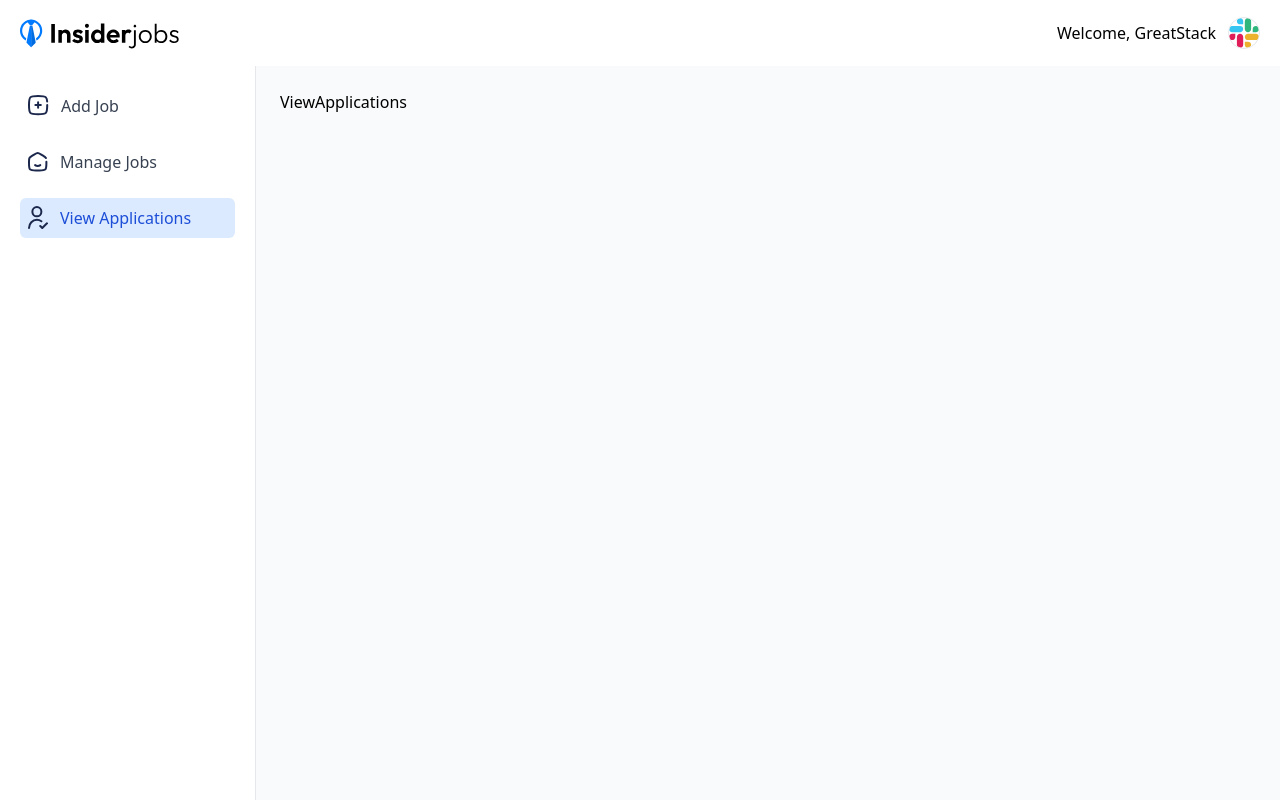
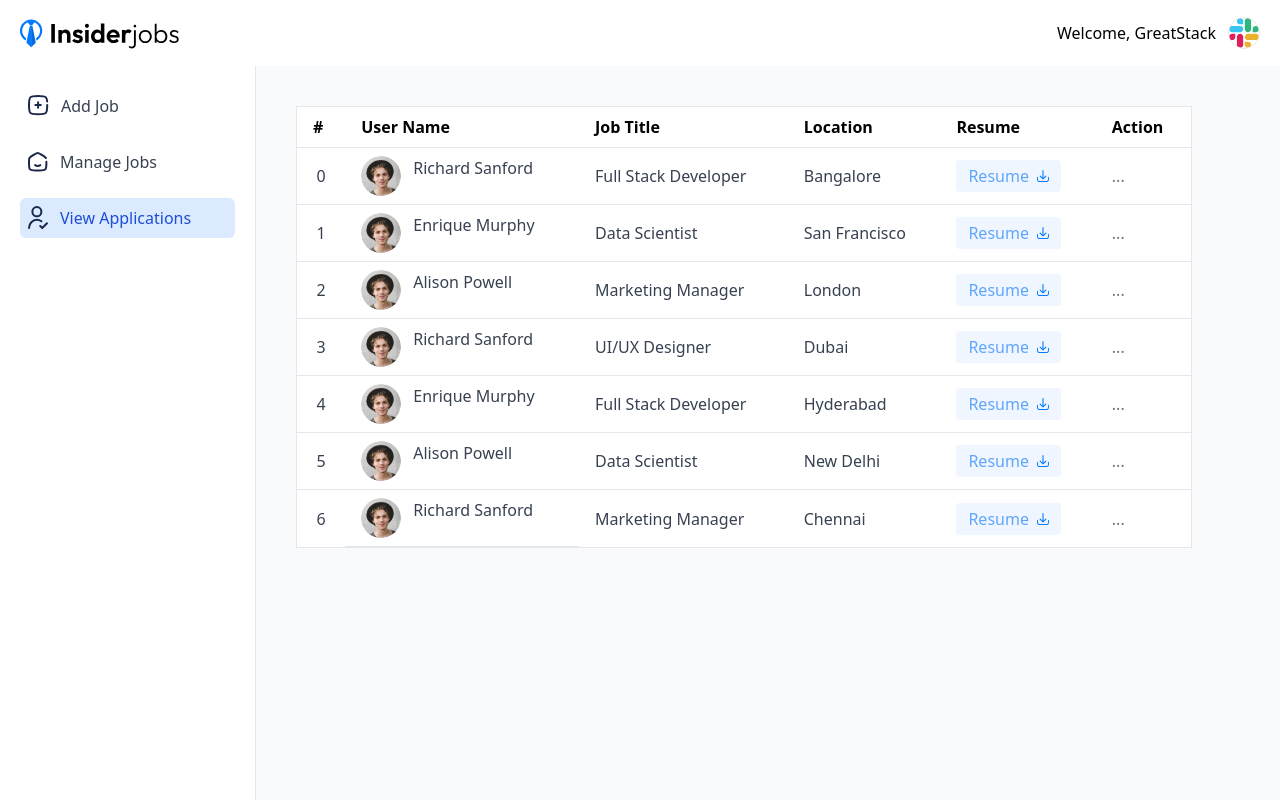
Before and after one commit to KashmiraNigholkar/Job_Portal_Website, a React (Vite) app in the folder client/: page /dashboard/view-applications in a window 1280 px wide. Built offline with nearby package versions, Linux system fonts and the light colour scheme.

Commit message:
twelveth   commit

```diff
--- a/client/src/pages/AddJob.jsx
+++ b/client/src/pages/AddJob.jsx
@@ -112,7 +112,7 @@ const AddJob = () => {
       {/* Job Salary */}
       <div>
         <p className='mb-2'>Job Salary</p>
-        <input
+        <input min={0}
           type="number"
           placeholder='2500'
           onChange={e => setSalary(e.target.value)}
@@ -124,7 +124,7 @@ const AddJob = () => {
       {/* Submit Button */}
       <button
         type="submit"
-        className="bg-blue-600 text-white px-5 py-2 mt-4 rounded hover:bg-blue-700 transition"
+        className='w-28 py-3 mt-4 bg-black text-white rounded'
       >
         ADD
       </button>
--- a/client/src/pages/ViewApplications.jsx
+++ b/client/src/pages/ViewApplications.jsx
@@ -1,8 +1,50 @@
 import React from 'react'
+import {assets, viewApplicationsPageData} from '../assets/assets'
 
 const ViewApplications = () => {
   return (
-    <div>ViewApplications</div>
+    <div className='container mx-auto p-4'>
+      <div>
+      <table className='w-full max-w-4xl bg-white border border-gray-200 max-sm:text-sm'>
+        <thead>
+          <tr className='border-b'>
+            <th className='py-2 px-4 text-left'>#</th>
+            <th className='py-2 px-4 text-left'>User Name</th>
+            <th className='py-2 px-4 text-left max-sm:hidden'>Job Title</th>
+            <th className='py-2 px-4 text-left max-sm:hidden'>Location</th>
+            <th className='py-2 px-4 text-left'>Resume</th>
+            <th className='py-2 px-4 text-left'>Action</th>
+          </tr>
+        </thead>
+        <tbody>
+          {viewApplicationsPageData.map((applicant,index)=>(
+            <tr key={index} className='text-gray-700'>
+              <td className='py-2 px-4 border-b text-center'>{index}</td>
+              <td className='py-2 px-4 border-b text-center flex'>
+                <img className='w-10 h-10 rounded-full mr-3 max-sm:hiddenn' src={applicant.imgSrc} alt="" />
+                <span>{applicant.name}</span>
+
+              </td>
+              <td className='py-2 px-4 border-b max-sm:hidden'>{applicant.jobTitle}</td>
+              <td className='py-2 px-4 border-b max-sm:hidden'>{applicant.location}</td>
+              <td className='py-2 px-4 border-b'>
+                <a href="" target='_blank' className='bg-blue-50 text-blue-400 px-3 py-1 rounded inline-flex gap-2 items-center'>Resume
+                <img src={assets.resume_download_icon} alt="" /></a></td>
+                <td className='py-2 px-4 border-b relative'>
+                  <div className='relative inline-block text-left group'>
+                    <button className='text-gray-500 action-button'>...</button>
+                    <div className='z-10 hidden absolute right-0 md:left-0 top-0 mt-2 w-32 bg-white border border-gray-200 rounded shadow group-hover:block'>
+                      <button className='block w-full text-left px-4 py-2 text-blue-500 hover:bg-gray-100'>Accept</button>
+                      <button className='block w-full text-left px-4 py-2 text-red-500 hover:bg-gray-100'>Reject</button>
+                    </div>
+                  </div>
+                </td>
+            </tr>
+          ))}
+        </tbody>
+      </table>
+    </div>
+    </div>
   )
 }
 
```
